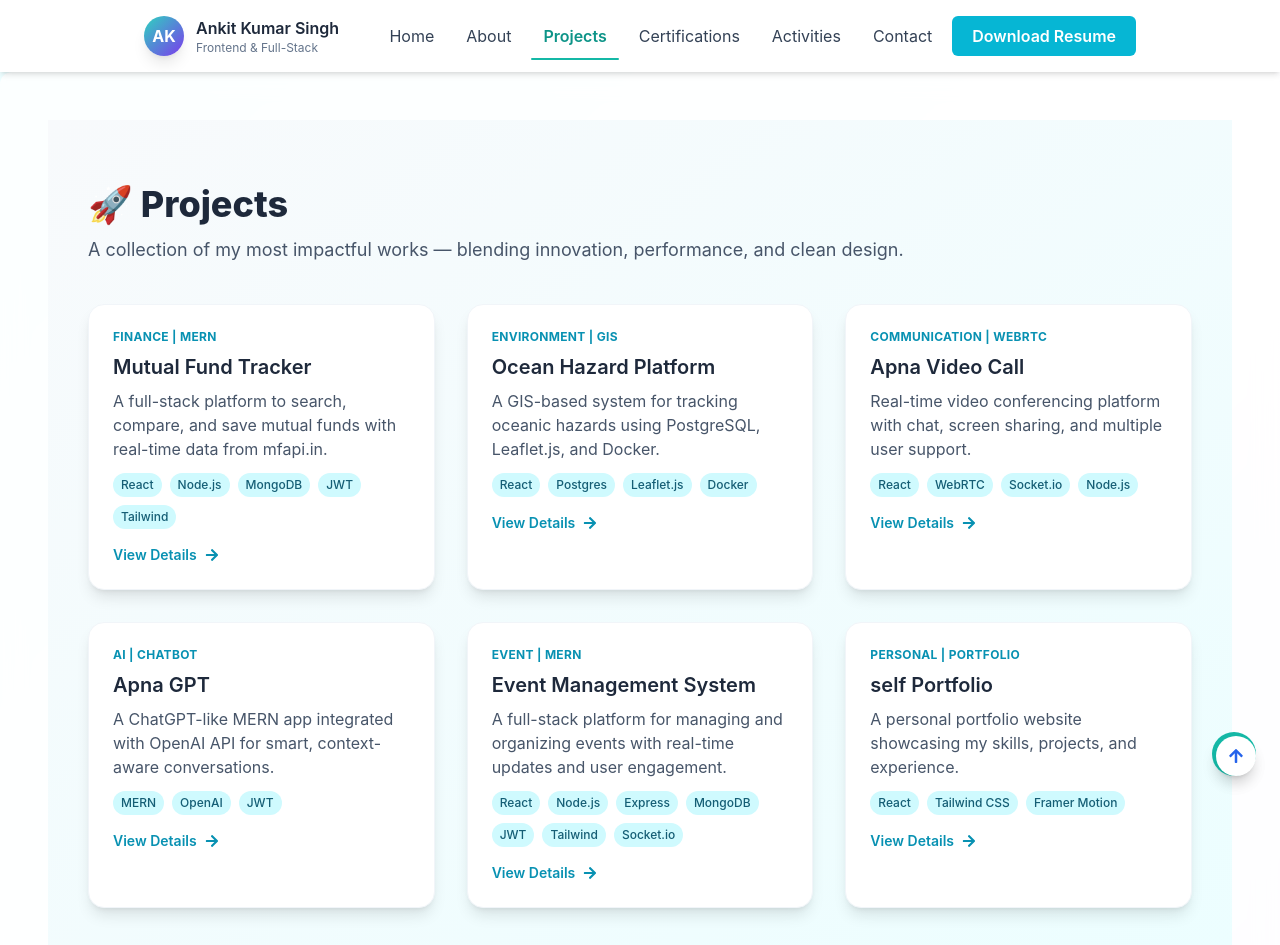
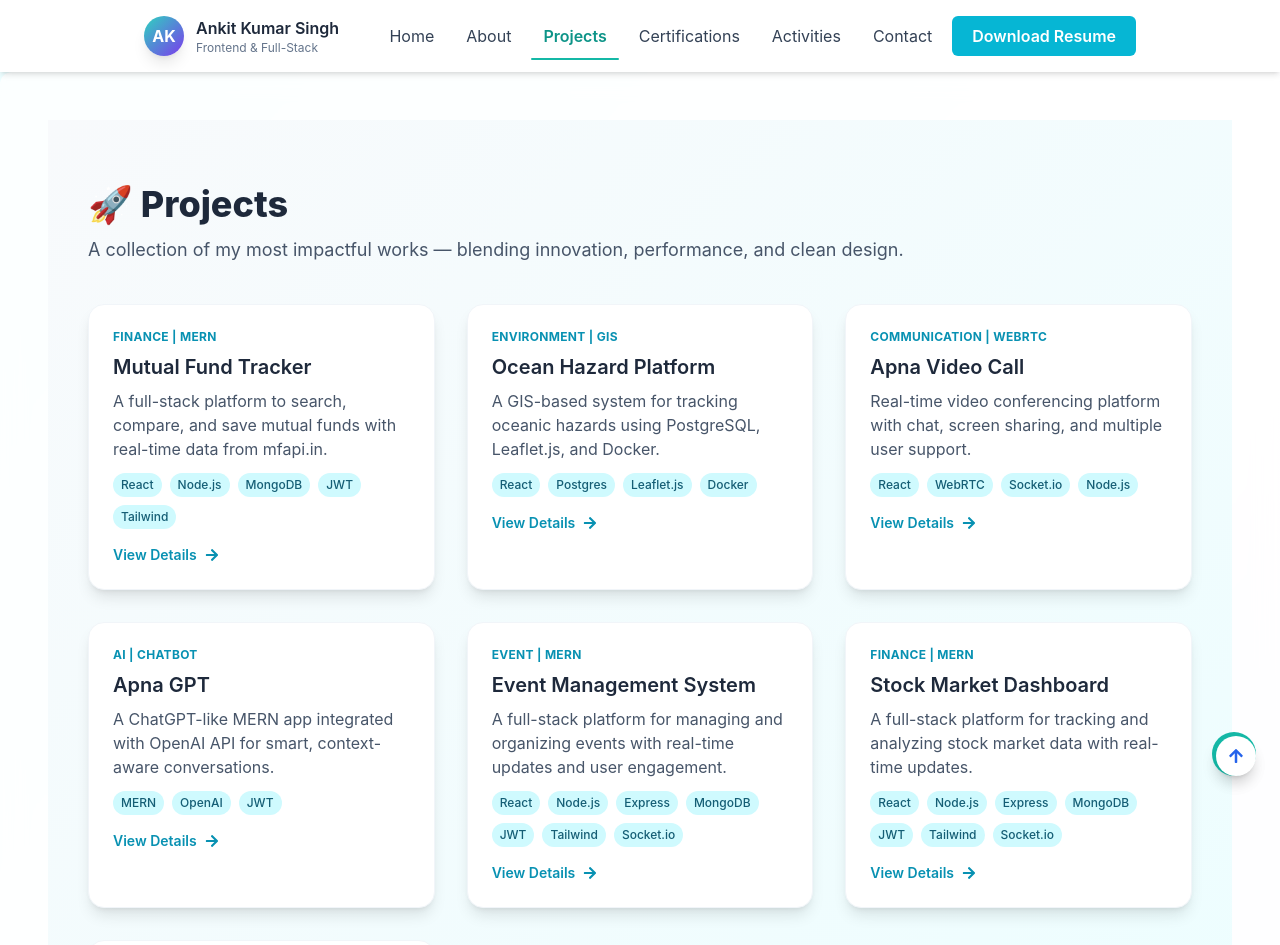
Before and after one commit to Ankit24072002/self_portfolio, a React (Vite) app in the folder portfolio-ankit/: page /projects in a window 1280 px wide. Shown: the top 945 px of the page. Built offline with nearby package versions, Linux system fonts and the light colour scheme.

Commit message:
update project section

```diff
--- a/portfolio-ankit/src/pages/Projects.jsx
+++ b/portfolio-ankit/src/pages/Projects.jsx
@@ -43,6 +43,15 @@ const projects = [
     code: "https://github.com/Ankit24072002/event-management-system.git",
     tag: "Event | MERN"
   },
+  {
+    title: "Stock Market Dashboard",
+    desc: "A full-stack platform for tracking and analyzing stock market data with real-time updates.",
+    tech: ["React", "Node.js","Express", "MongoDB", "JWT", "Tailwind","Socket.io"],
+    live: "https://stock-market-dashboard.onrender.com",
+    code: "https://github.com/Ankit24072002/stock-market-dashboard.git",
+    tag: "Finance | MERN"
+  },
+
   {
     title: "self Portfolio",
     desc: "A personal portfolio website showcasing my skills, projects, and experience.",
```
